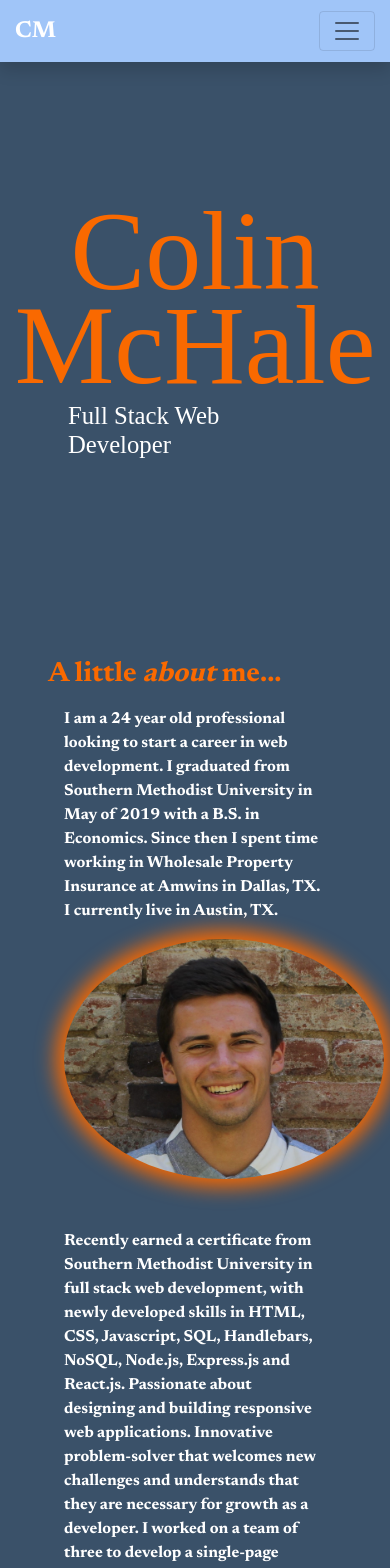
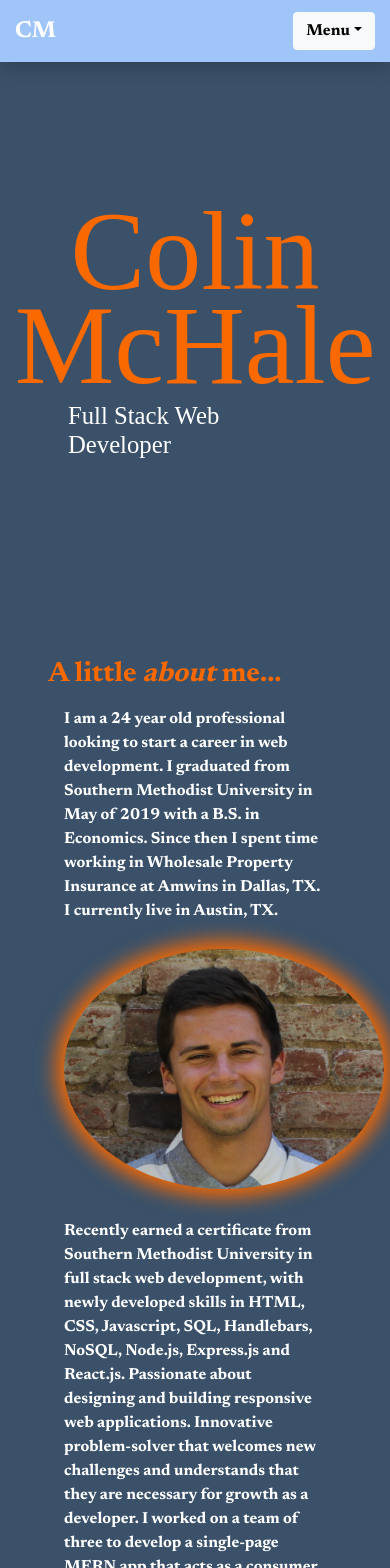
Before and after one commit to colinmchale/react-portfolio, a React (Create React App) app: page / in a window 390 px wide. Shown: the top 1568 px of the page. Built offline with nearby package versions, Linux system fonts and the light colour scheme.

Commit message:
fixed the mobile nav menu

```diff
--- a/package.json
+++ b/package.json
@@ -14,6 +14,7 @@
     "gh-pages": "^3.2.3",
     "nodemailer": "^6.7.3",
     "react": "^17.0.2",
+    "react-bootstrap": "^2.3.1",
     "react-dom": "^17.0.2",
     "react-icons": "^4.3.1",
     "react-scripts": "5.0.0",
--- a/src/components/MobileNav.js
+++ b/src/components/MobileNav.js
@@ -1,4 +1,5 @@
 import React from "react";
+import Dropdown from "react-bootstrap/Dropdown";
 
 const styles = {
   bgColor: {
@@ -50,46 +51,20 @@ function NavTabs() {
       <h3 style={{ ...styles.nameColor, ...styles.navLeft, ...styles.navTop }}>
         CM
       </h3>
-      <button  class="navbar-toggler" type="button" data-toggle="collapse" data-target="#navbarNavDropdown" aria-controls="navbarNavDropdown" aria-expanded="false" aria-label="Toggle navigation" style={styles.navRight}>
-    <span className="navbar-toggler-icon"></span>
-  </button>
-        <div class="collapse navbar-collapse" id="navbarNavDropdown" aria-expanded="false">
-        <ul className="nav navbar-nav">
-        <li className="nav-item">
-        <a
-          href="#home"
-          className='nav-link'
-        >
-          Home
-        </a>
-      </li>
-      <li className="nav-item">
-        <a
-          href="#about" className='nav-link'
-        >
-          About
-        </a>
-      </li>
-      <li className="nav-item">
-        <a
-          href="#works" className='nav-link'>
-          Work
-        </a>
-      </li>
-      <li className="nav-item">
-        <a
-          href="#skills" className='nav-link'>
-          Skills
-        </a>
-      </li>
-      <li className="nav-item">
-        <a
-          href="#contact" className='nav-link'>
-          Contact
-        </a>
-      </li>
-      </ul>
-        </div>
+
+      <Dropdown style={styles.navRight}>
+        <Dropdown.Toggle variant="light" id="dropdown-basic">
+          Menu
+        </Dropdown.Toggle>
+
+        <Dropdown.Menu>
+          <Dropdown.Item href="#home">Home</Dropdown.Item>
+          <Dropdown.Item href="#about">About</Dropdown.Item>
+          <Dropdown.Item href="#works">Work</Dropdown.Item>
+          <Dropdown.Item href="#skills">Skills</Dropdown.Item>
+          <Dropdown.Item href="#contact">Contact</Dropdown.Item>
+        </Dropdown.Menu>
+      </Dropdown>
     </nav>
   );
 }
--- a/src/components/pages/MobileAbout.js
+++ b/src/components/pages/MobileAbout.js
@@ -8,6 +8,9 @@ const styles = {
   },
   headerColor: {
     color: '#F96900',
+  },
+  photoMargin: {
+    marginTop: 10,
   },
   photoSize: {
     width: '20rem',
@@ -27,9 +30,9 @@ export default function About() {
             I am a 24 year old professional looking to start a career in web development. I graduated from Southern Methodist University in May of 2019 with a B.S. in Economics. Since then I spent time working in Wholesale Property Insurance at Amwins in Dallas, TX. I currently live in Austin, TX.
           </p>
           <div>
-            <img src={bioPhoto} alt="Colin McHale" style={styles.photoSize} className='rounded-circle svg-shadow shadow-danger shadow-intensity-lg photoGlow'/>
+            <img src={bioPhoto} alt="Colin McHale" style={{...styles.photoMargin, ...styles.photoSize}} className='rounded-circle svg-shadow shadow-danger shadow-intensity-lg photoGlow'/>
           </div>
-          <p style={{color: '#FFFFFF', marginTop: 50}}>Recently earned a certificate from Southern Methodist University in full stack web development, with newly developed skills in HTML, CSS, Javascript, SQL, Handlebars, NoSQL, Node.js, Express.js and React.js. Passionate about designing and building responsive web applications. Innovative problem-solver that welcomes new challenges and understands that they are necessary for growth as a developer. I worked on a team of three to develop a single-page MERN app that acts as a consumer to consumer auction site, helping users track their products and bids. Excited to leverage my skills as part of a fast-paced, quality-driven environment where I can learn and excel with those around me.</p>
+          <p style={{color: '#FFFFFF', marginTop: 30}}>Recently earned a certificate from Southern Methodist University in full stack web development, with newly developed skills in HTML, CSS, Javascript, SQL, Handlebars, NoSQL, Node.js, Express.js and React.js. Passionate about designing and building responsive web applications. Innovative problem-solver that welcomes new challenges and understands that they are necessary for growth as a developer. I worked on a team of three to develop a single-page MERN app that acts as a consumer to consumer auction site, helping users track their products and bids. Excited to leverage my skills as part of a fast-paced, quality-driven environment where I can learn and excel with those around me.</p>
         </div>
 
       </div>
```
Also changed, not shown: 1 other file (tests, documents, lock files or other folders).
